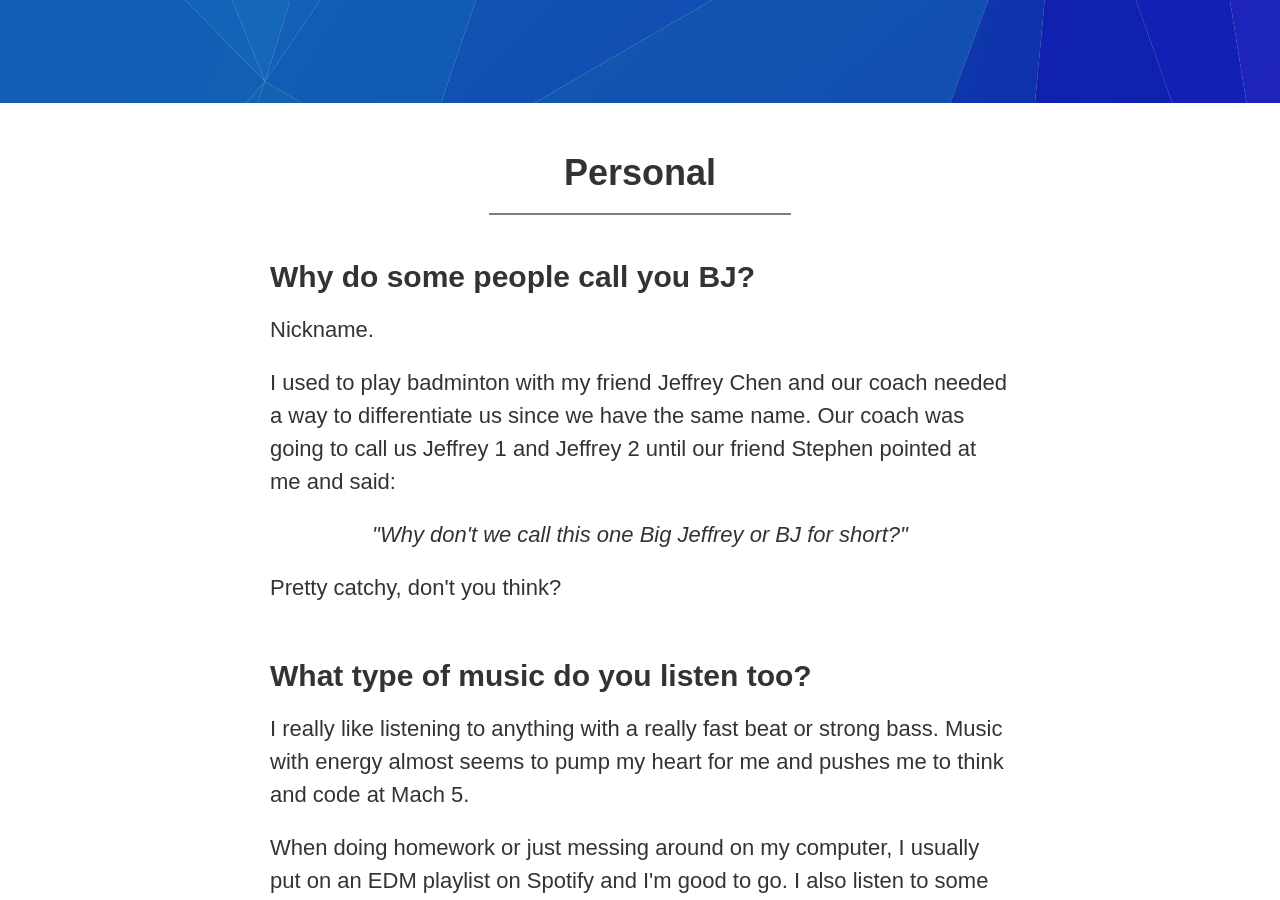
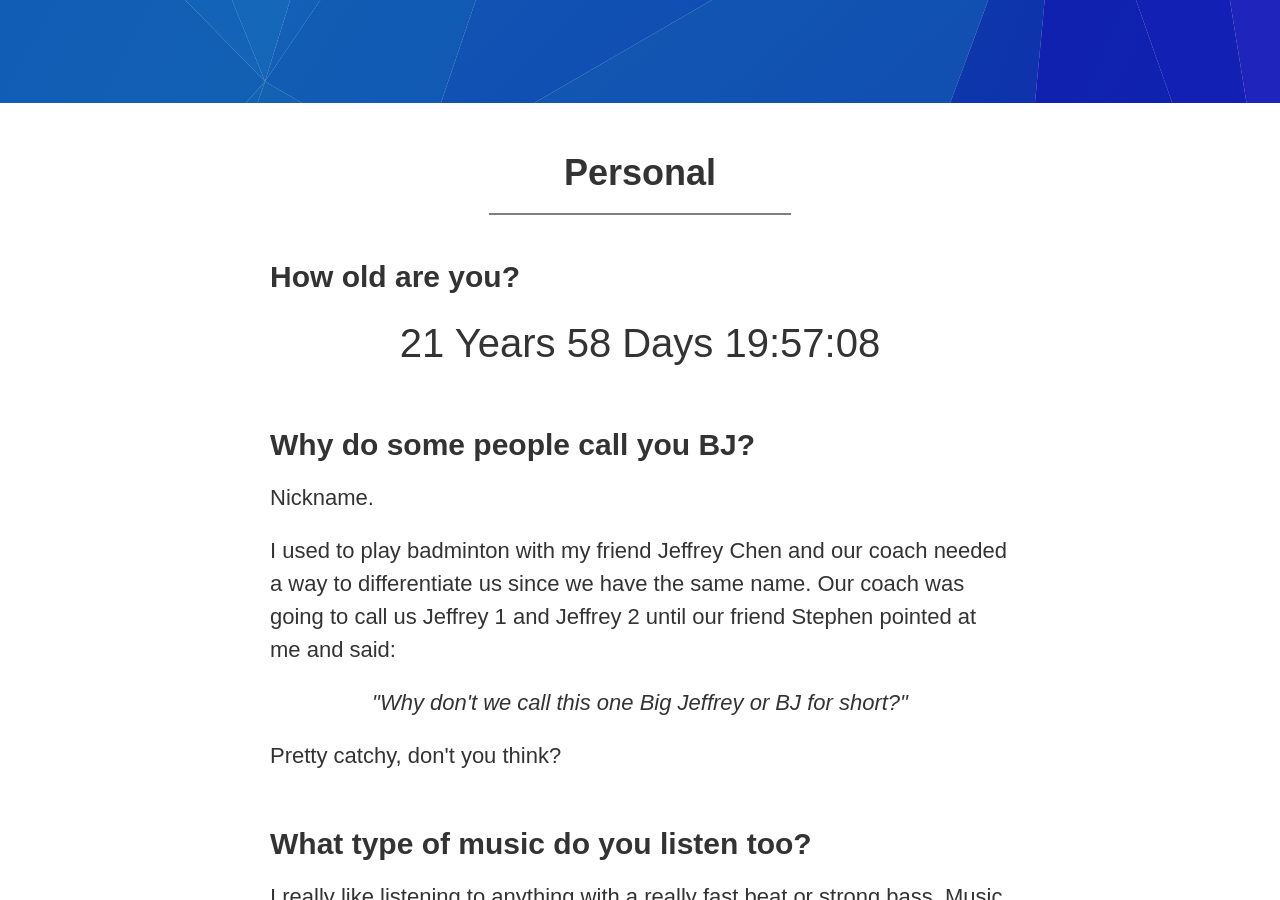
Before and after one commit to jeffreyxchan/jeffreyxchan.github.io, a Jekyll site: the page html/faq.html, which Jekyll copies as it is, in a window 1280 px wide and 900 px high, scrolled down 372 px. Built offline with Jekyll 4.4.1, drawn with Linux system fonts in a browser that asks for light colours; nearby versions of some CDN libraries; some of the changed lines change nothing that is shown.

Commit message:
Added age measurement

```diff
--- a/html/faq.html
+++ b/html/faq.html
@@ -9,8 +9,8 @@
     <script src='https://cdnjs.cloudflare.com/ajax/libs/jquery/3.1.0/jquery.min.js'></script>
 
     <!-- Bootstrap -->
-    <link rel="stylesheet" href="https://maxcdn.bootstrapcdn.com/bootstrap/3.3.7/css/bootstrap.min.css" integrity="sha384-BVYiiSIFeK1dGmJRAkycuHAHRg32OmUcww7on3RYdg4Va+PmSTsz/K68vbdEjh4u" crossorigin="anonymous">
-    <script src="https://maxcdn.bootstrapcdn.com/bootstrap/3.3.7/js/bootstrap.min.js" integrity="sha384-Tc5IQib027qvyjSMfHjOMaLkfuWVxZxUPnCJA7l2mCWNIpG9mGCD8wGNIcPD7Txa" crossorigin="anonymous"></script>
+    <link rel="stylesheet" href="https://maxcdn.bootstrapcdn.com/bootstrap/3.3.7/css/bootstrap.min.css">
+    <script src="https://maxcdn.bootstrapcdn.com/bootstrap/3.3.7/js/bootstrap.min.js"></script>
 
     <!-- Font Awesome -->
     <link href="https://cdnjs.cloudflare.com/ajax/libs/font-awesome/4.7.0/css/font-awesome.min.css" rel="stylesheet" />
@@ -23,6 +23,8 @@
     <link href='../css/navbar.css' type='text/css' rel='stylesheet' />
     <link href='../css/footer.css' type='text/css' rel='stylesheet' />
 
+    <!-- SCRIPTS -->
+    <script src='../js/age.js'></script>
 </head>
 <body>
     <!-- NAVBAR -->
@@ -61,6 +63,12 @@
         <h1><b>Personal</b></h1>
         <hr />
 
+        <div class='question'>
+            <h2><b>How old are you?</b></h2>
+            <div class='text-center'>
+                <p id='age' class='text-center' style='font-size: 40px; margin: 0;'></p>
+            </div>
+        </div>
         <div class='question'>
             <h2><b>Why do some people call you BJ?</b></h2>
             <p>Nickname.</p>
--- /dev/null
+++ b/js/age.js
@@ -0,0 +1,17 @@
+let birthDate = new Date('Jan 16, 1997').getTime()
+
+let x = setInterval(() => {
+  let now = new Date().getTime()
+  let distance = now - birthDate
+
+  let years = Math.floor(Math.floor(distance / (1000 * 60 * 60 * 24)) / 365)
+  let days = Math.floor(distance / (1000 * 60 * 60 * 24)) % 365
+  let hours = Math.floor((distance % (1000 * 60 * 60 * 24)) / (1000 * 60 * 60))
+  let minutes = Math.floor((distance % (1000 * 60 * 60)) / (1000 * 60))
+  if (minutes < 10) minutes = '0' + minutes
+  let seconds = Math.floor((distance % (1000 * 60)) / 1000)
+  if (seconds < 10) seconds = '0' + seconds
+
+  let ageText = years + ' Years ' + days + ' Days ' + hours + ':' + minutes + ':' + seconds
+  document.getElementById('age').innerHTML = ageText
+}, 1000)
```
